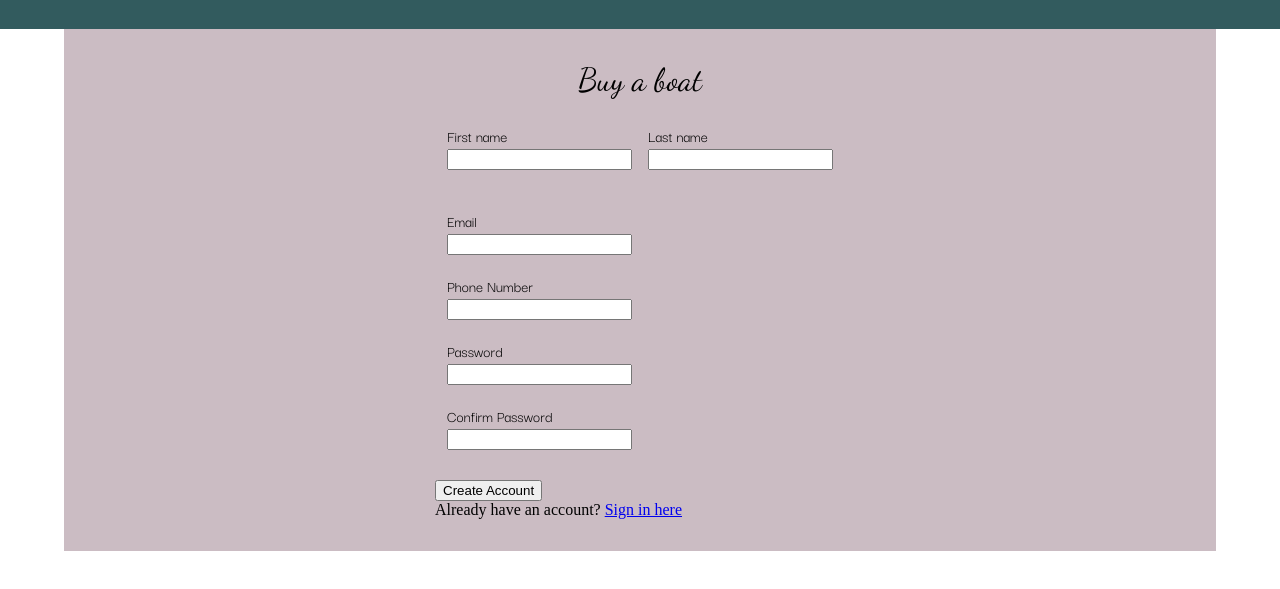
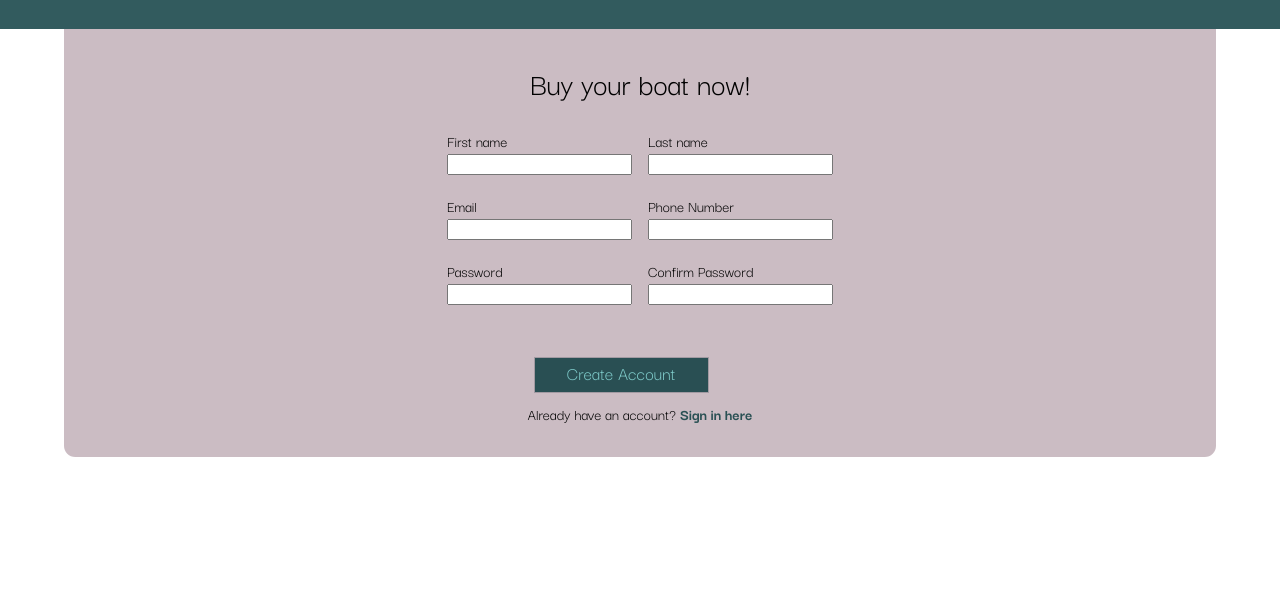
Before and after one commit to JS-Law/Sign-Up-Form, a plain HTML site: page index.html in a window 1280 px wide. Shown: the part 355-944 px from the top of the page. Drawn offline with Linux system fonts and the light colour scheme.

Commit message:
Style button and signup text, add border radius

```diff
--- a/index.html
+++ b/index.html
@@ -24,7 +24,7 @@
         <div id="signUpContainer">
             <form action="" method="post">
                 <fieldset>
-                    <legend>Buy a boat</legend>
+                    <legend>Buy your boat now!</legend>
                     <div class="inputContainer">
                         <div class="input">
                             <label for="firstname">First name</label>
@@ -39,17 +39,11 @@
                     </div>
 
                     <div class="inputContainer">
-                    </div>
-
-                    <div class="inputContainer">
                         <div class="input">
                             <label for="email">Email</label>
                             <div id="formIcon"></div>
                             <input autocomplete="email type="email" name="email" id="email">
                         </div>
-                    </div>
-
-                    <div class="inputContainer">
                         <div class="input">
                             <label for="phone-number">Phone Number</label>
                             <div id="formIcon"></div>
@@ -63,18 +57,15 @@
                             <div id="formIcon"></div>
                             <input autocomplete="password" type="password" name="password" id="password">
                         </div>
-                    </div>
-
-                    <div class="inputContainer">
                         <div class="input">
                             <label for="password-confirmation">Confirm Password</label>
                             <div id="formIcon"></div>
                             <input autocomplete="password" type="password" name="password-confirmation" id="password-confirmation">
                         </div>
                     </div>
+                    <button type="submit">Create Account</button>
                 </fieldset>
 
-                <button type="submit">Create Account</button>
 
                 <div id="existingUser">
                     <p id="existingUserText">
--- a/input/styles.scss
+++ b/input/styles.scss
@@ -51,7 +51,7 @@ body{
     background-position: center;
     background-size: cover;
     background-repeat: no-repeat;
-    height: 100vh;
+    height: 130vh;
 }
 
 .hero{
@@ -84,10 +84,12 @@ body{
     width: 90vw;
     padding: 2rem;
     margin-inline: auto;
+    border-bottom-left-radius: .7rem;
+    border-bottom-right-radius: .7rem;
     fieldset{
         border: none;
         legend{
-            font-family: $cursive-font;
+            font-family: $secondary-font;
             text-align: center;
             font-size: 2rem;
         }
@@ -102,5 +104,39 @@ body{
             }
         }
 
+        button{
+            margin-top: 2rem;
+            margin-left: 22.5%;
+            font-family: $secondary-font;
+            font-size: 1.2rem;
+            border: $rose-quartz-st 1px solid;
+            background-color: $midnight-green-st;
+            padding-inline: 2rem;
+            padding-block-end: .35rem;
+            padding-block-start: .15rem;
+            color: $ice-blue-st;
+
+        }
+        button:hover{
+
+            border: $midnight-green-st 1px solid;
+            background-color: $ice-blue-st;
+            color: $midnight-green-st;
+        }
+    }
+
+    #existingUser{
+        display: flex;
+        flex-direction: column;
+        align-items: center;
+
+        p#existingUserText{
+            font-family: $secondary-font;
+            a{
+                text-decoration: none;
+                color: $midnight-green-st;
+                font-weight: 700;
+            }
+        }
     }
 }
```
Also changed, not shown: output/styles.css, 1 other file.
